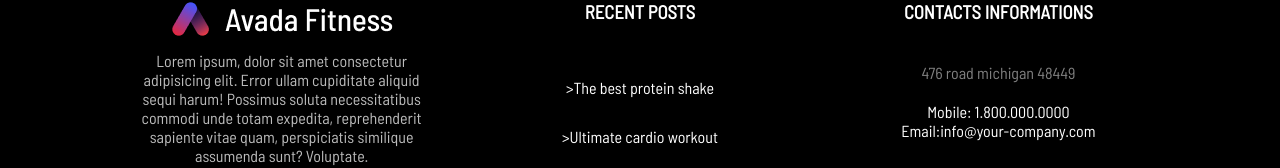
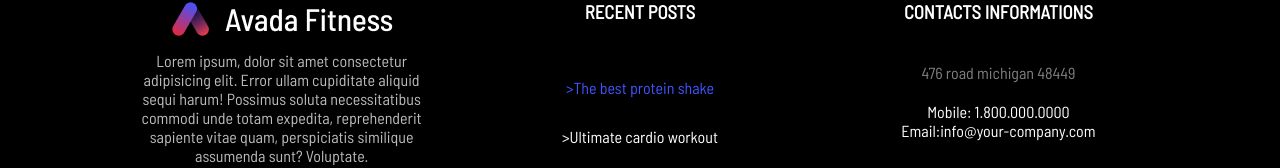
Before and after one commit to mattiabenelli/proj-html-vuejs, a Vue app: page / in a window 1280 px wide. In both pictures the pointer is over the link ">The best protein shake". Shown: the part 893-1061 px from the top of the page. Built offline with nearby package versions, Linux system fonts and the light colour scheme.

Commit message:
hover link footer

```diff
--- a/src/components/AppNewVideo.vue
+++ b/src/components/AppNewVideo.vue
@@ -1,9 +1,9 @@
 <script>
 export default {
-    props:{
-        RecentPost: Array
-    }
-}
+  props: {
+    RecentPost: Array,
+  },
+};
 </script>
 
 <template lang="">
@@ -13,18 +13,20 @@
 </template>
 
 <style lang="scss">
-    .col-30{
-        ul{
+.col-30 {
+  ul {
     list-style-type: none;
-            a{
+    a {
       color: white;
       text-decoration: none;
     }
-            li{
+    li {
       padding: 15px 0;
+      a:hover {
+        color: #4154fe;
+        transition-duration: 0.5s;
       }
     }
   }
-
-
+}
 </style>
```
Lines whose indentation alone changed are shown as unchanged.
